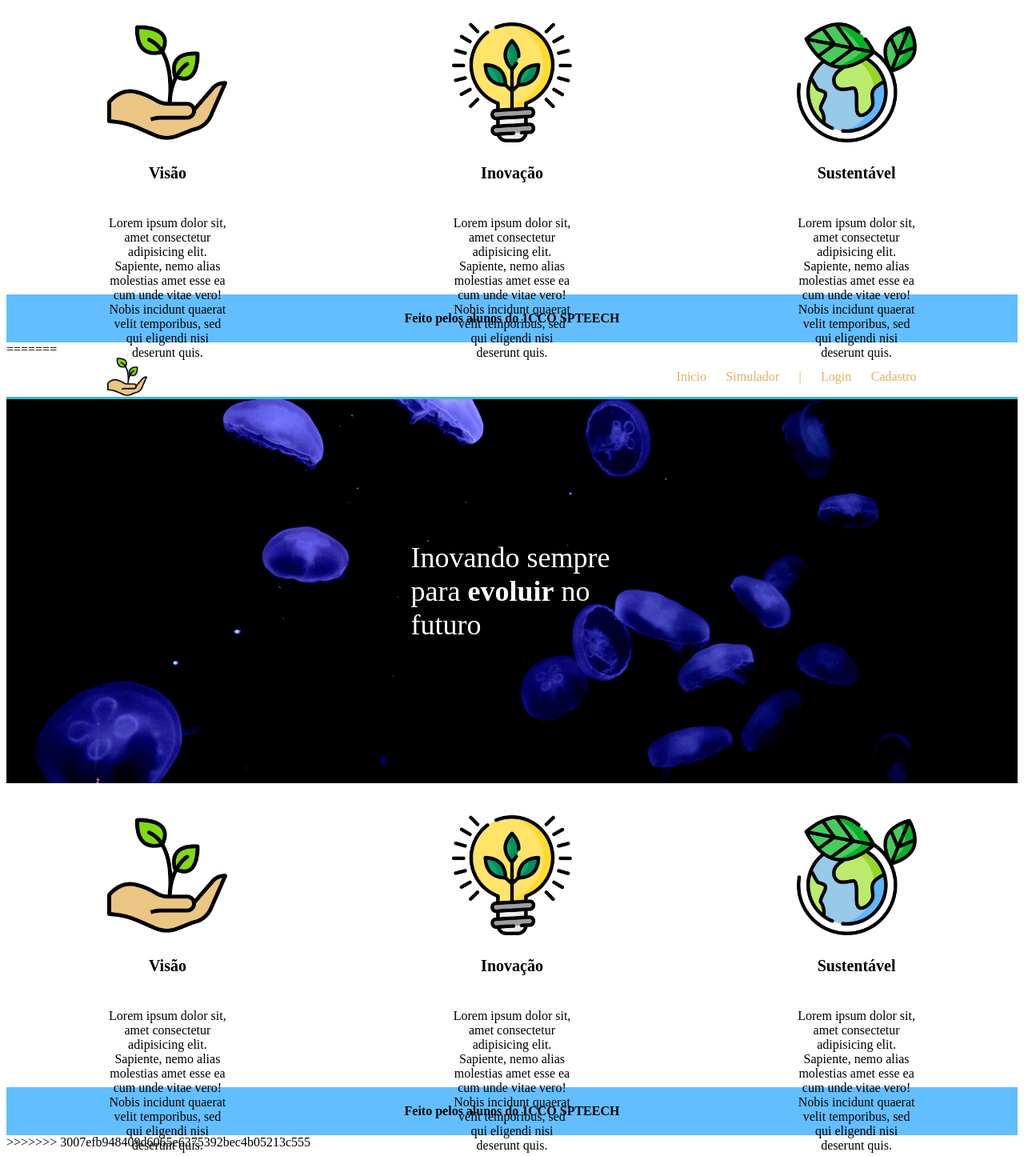
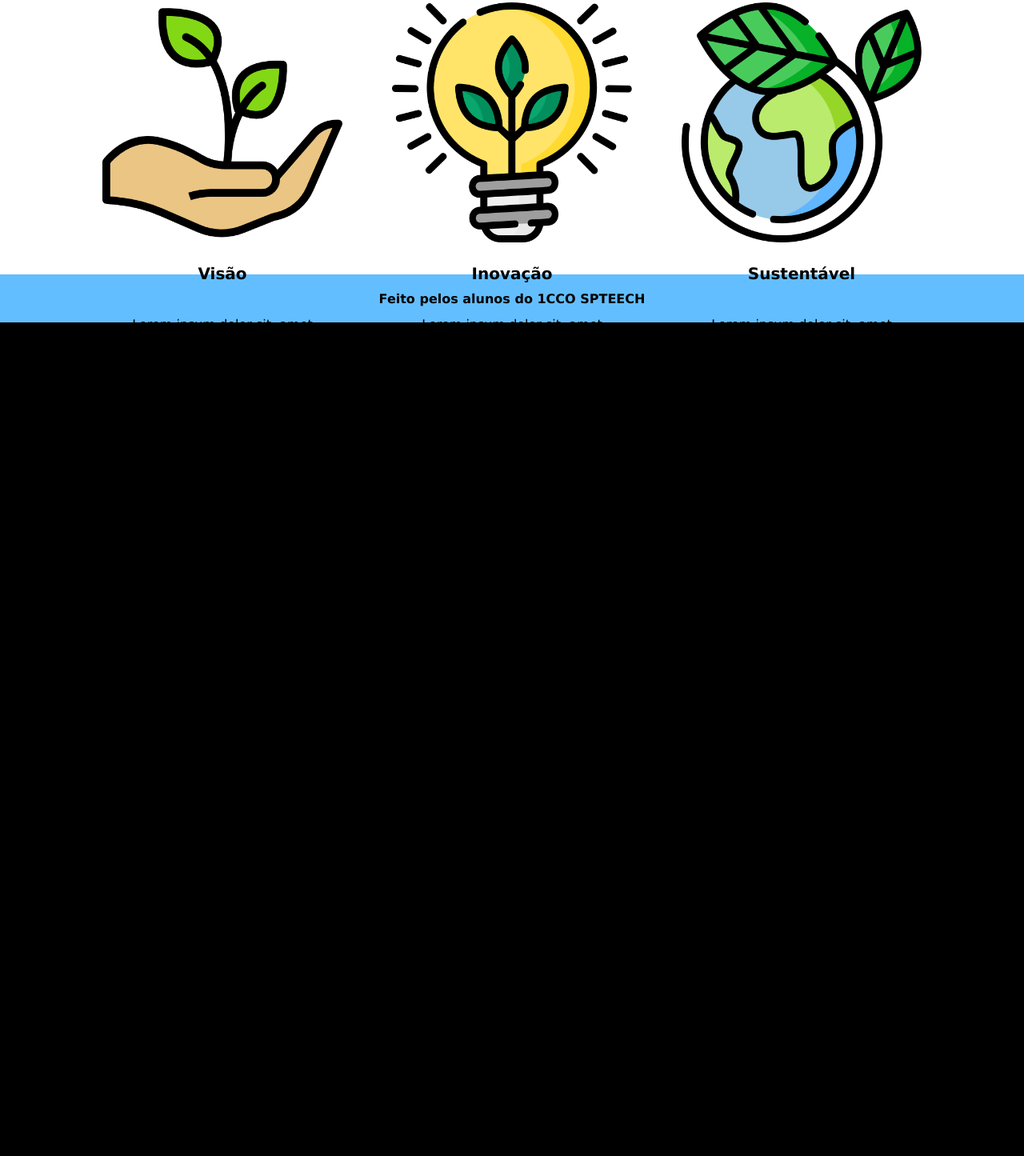
Before and after one commit to nicolas-rlopes/meu-primeiro--repo, a plain HTML site: page site institucional/index.html in a window 1280 px wide. Shown: the part 571-2016 px from the top of the page at 80% size. After the commit the page ends 1081 px from the top, so only its background shows below. Drawn offline with Linux system fonts and the light colour scheme.

Commit message:
resultado final

```diff
--- a/site institucional/index.html
+++ b/site institucional/index.html
@@ -1,4 +1,3 @@
-<<<<<<< HEAD
 <!DOCTYPE html>
 <html lang="pt-br">
 <head>
@@ -56,63 +55,3 @@
         </div>
     </div>
 </body>
-=======
-<!DOCTYPE html>
-<html lang="pt-br">
-<head>
-    <meta charset="UTF-8">
-    <meta name="viewport" content="width=device-width, initial-scale=1.0">
-    <title>AquaTech</title>
-    <link rel="stylesheet" href="style.css">
-    <link rel="shortcut icon" href="imagens/favicon2.ico" type="image/x-icon">
-</head>
-<body>
-    <div class="header">
-        <div class="container">
-            <img src="imagens/growth_color.png" alt="" class="logo">
-            <ul class="navbar">
-                <li>Inicio</li>
-                <li>Simulador</li>
-                <li>|</li>
-                <li>Login</li>
-                <li>Cadastro</li>
-            </ul>
-        </div>
-    </div>
-
-    <div class="banner">
-        <div class="container">
-            <p>Inovando sempre para <span>evoluir</span> no futuro</p>
-        </div>
-    </div>
-
-    <div class="social">
-        <div class="container">
-            <div class="card">
-                <img src="imagens/growth_color.png" alt="">
-                <h4>Visão</h4>
-                <p>Lorem ipsum dolor sit, amet consectetur adipisicing elit. Sapiente, nemo alias molestias amet esse ea cum unde vitae vero! Nobis incidunt quaerat velit temporibus, sed qui eligendi nisi deserunt quis.</p>
-            </div>
-
-            <div class="card">
-                <img src="imagens/lightbulb_color.png" alt="">
-                <h4>Inovação</h4>
-                <p>Lorem ipsum dolor sit, amet consectetur adipisicing elit. Sapiente, nemo alias molestias amet esse ea cum unde vitae vero! Nobis incidunt quaerat velit temporibus, sed qui eligendi nisi deserunt quis.</p>
-            </div>
-
-            <div class="card">
-                <img src="imagens/planet-earth_color.png" alt="">
-                <h4>Sustentável</h4>
-                <p>Lorem ipsum dolor sit, amet consectetur adipisicing elit. Sapiente, nemo alias molestias amet esse ea cum unde vitae vero! Nobis incidunt quaerat velit temporibus, sed qui eligendi nisi deserunt quis.</p>
-            </div>
-        </div>
-    </div>
-
-    <div class="footer">
-        <div class="container">
-            <p>Feito pelos alunos do 1CCO SPTEECH</p>
-        </div>
-    </div>
-</body>
->>>>>>> 3007efb948409d6065e6375392bec4b05213c555
-</html>
--- a/site institucional/style.css
+++ b/site institucional/style.css
@@ -1,4 +1,3 @@
-<<<<<<< HEAD
 body {
     margin: 0;
     padding: 0;
@@ -151,104 +150,3 @@ body {
     font-weight: bold;
     letter-spacing: 1px;
 }
-
-=======
-body {
-    margin: 0;
-    padding: 0;
-    font-family: Verdana;
-    background-color: black;
-}
-
-.header {
-    border-bottom: 3px solid #32b9cd;
-}
-
-.container {
-    display: flex;
-    width: 80%;
-    margin: auto;
-}
-
-.header .container {
-    justify-content: space-between;
-}
-
-.titulo {
-    color: #32b9cd;
-}
-
-.navbar {
-    display: flex;
-    flex-direction: row;
-    list-style: none;
-    width: 300px;
-    justify-content: space-between;
-    color: #e3b062;
-    align-items: center;
-}
-
-/* banner */
-
-.banner {
-    padding: 40px 0;
-    color: white;
-    height: 400px;
-    background-image: url(imagens/bg-jelly-fish-para_outras_pags.png);
-}
-
-.banner .container {
-    justify-content: center;
-    align-items: center;
-    height: 100%;
-}
-
-.banner .container p {
-    font-size: 36px;
-    width: 25%;
-
-}
-
-.banner .container p span {
-    font-weight: bold;
-}
-
-.social {
-    background-color: white;
-    padding: 40px 0px;
-}
-
-.social .container {
-    justify-content: space-between;
-}
-
-.card {
-    width: 150px;
-    text-align: center;
-}
-
-.card img {
-    width: 100%;
-}
-
-.card h4 {
-    font-size: 20px;
-}
-
-.footer {
-    height: 60px;
-    background-color: rgb(99, 190, 255);
-}
-
-.footer .container {
-    height: 100%;
-    justify-content: center;
-    align-items: center;
-
-}
-
-
-.logo {
-    width: 50px;
-}
->>>>>>> 3007efb948409d6065e6375392bec4b05213c555
```
